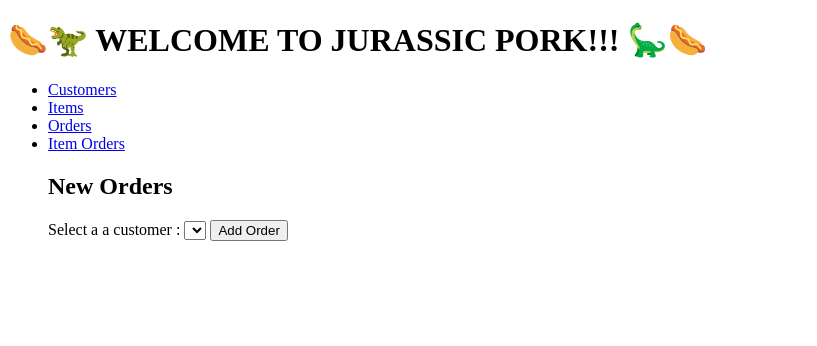
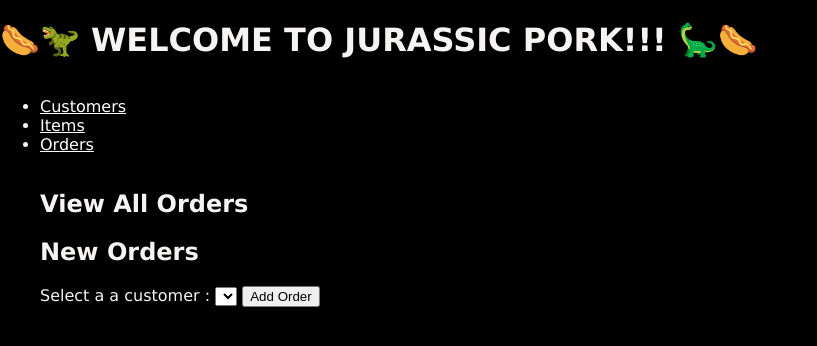
Before and after one commit to andy-brown87/Takeaway-App, a Flask app: page /orders in a window 1280 px wide. Shown: the top 346 px of the page, without its empty margins (0-817 px from the left). Run offline with Flask 3, Linux system fonts and the light colour scheme; data that the repository does not hold is empty.

Commit message:
Added CSS file

```diff
--- a/controllers/orders_controller.py
+++ b/controllers/orders_controller.py
@@ -59,3 +59,10 @@ def save_order():
 def new_order():
     customers_from_db = Customer.query.all()
     return render_template("orders/new_orders.jinja", customers=customers_from_db)
+
+@order_blueprint.route("/orders")
+def get_orders():
+    order_id_from_db = Item_order.query.all()
+    item_id_from_db = Item_order.query.all()
+    quantity_from_db = Item_order.query.all()
+    return render_template("/orders/new_orders.jinja", order=order_id_from_db, item=item_id_from_db, quantity=quantity_from_db,)
--- a/static/# main.css
+++ b/static/main.css
@@ -3,24 +3,26 @@ head {
     color:white;
     border: 10px solid black;
     border-bottom-right-radius: 100px;
+    align-items: center;
 }
 
 
 body>header>nav {
-    background-color: black;
+    background-color: red;
     color: white;
     padding: 16px;
     display: flex;
-    flex-direction: row;
+    flex-direction: column;
     justify-content: space-between;
+    align-items: center;
 }
 
 body>header {
-    background-color: black;
+    background-color: blue;
     color: white;
     padding: 16px;
     display: flex;
-    flex-direction: row;
+    flex-direction: column;
     justify-content: space-between;
 }
 
@@ -29,16 +31,20 @@ body {
     color: white;
     padding: 16px;
     display: flex;
-    flex-direction: row;
+    flex-direction: column;
     justify-content: space-between;
 }
 
+body {
 
-ul {
-    list-style: none;
-}
+    background-size: cover;
+    background-repeat: no-repeat;
+    color: #F6F4F3;
+    font-family: "Lucida Sans Unicode", "Lucida Grande", sans-serif;
+    padding: 0px;
+    margin: 0px;
+  }
 
-  li {
-    display: inline-block;
-    margin-right: 10px;
-}
+a {
+    color: rgb(255, 255, 255);
+  }
--- a/templates/base.jinja
+++ b/templates/base.jinja
@@ -1,13 +1,12 @@
 <!DOCTYPE html>
 <html>
 <head>
-    <meta charset="utf-8">
-    <meta name="viewport" content="width=device-width, initial-scale=1">
-    {# <link rel ="stylesheet" href ="{{ url_for('static, filename ='main.css')}}"> #}
-
-    <title>Jurassic Pork</title>
+<link rel="stylesheet" href="/static/main.css">
 </head>
+ <title>Jurassic Pork</title>
+    <head>
     <h1>🌭🦖 WELCOME TO JURASSIC PORK!!! 🦕🌭</h1>
+    </head>
 <div>
     <header>
         <nav>
@@ -21,10 +20,6 @@
                 <li>
                     <a href="/orders">Orders</a>
                 </li>
-                <li>
-                    <a href="/item_orders">Item Orders</a>
-                </li>
-
             </ul>
         </nav>
     </header>
--- a/templates/orders/new_orders.jinja
+++ b/templates/orders/new_orders.jinja
@@ -9,7 +9,10 @@ ul#menu li {
 }
 </style>
 
-<h1>New Orders</h1>
+<h1>View All Orders</h1>
+
+
+<h2>New Orders</h2>
 
 <form action="/orders" method="POST">
     <label for="customer">Select a a customer :</label>
```
Also changed, not shown: controllers/new_customer_controller.py (+7 -3 lines), templates/customer/customer.jinja (+6 -1 lines), templates/customer/new_customer.jinja (+5 -10 lines), templates/orders/view_orders.jinja (added, +20 -0 lines).
